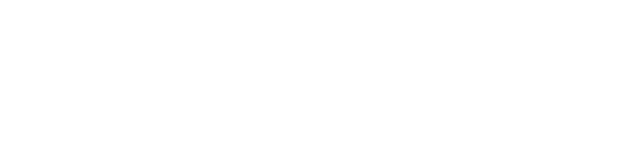
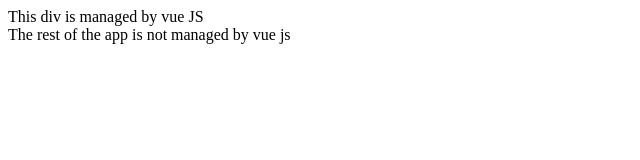
Before and after one commit to PacktPublishing/JavaScript-from-Frontend-to-Backend, a plain HTML site: page Chapter 3/practice/index.html in a window 1280 px wide. Shown: the whole page, without its empty margins (0-640 px from the left). Drawn offline with nearby package versions, Linux system fonts and the light colour scheme.

Commit message:
♻️ practice

```diff
--- a/Chapter 3/practice/index.html
+++ b/Chapter 3/practice/index.html
@@ -1,10 +1,20 @@
 <!DOCTYPE html>
 <html lang="en">
 <head>
-  <meta charset="UTF-8">
-  <title>Title</title>
+    <meta charset="UTF-8">
+    <script src="https://unpkg.com/vue@3/dist/vue.global.js"></script>
+    <title>VUE JS</title>
 </head>
 <body>
+<div id="app">First DIv</div>
+<div>The rest of the app is not managed by vue js</div>
 
 </body>
+<script>
+    alert(`${Vue.version}`)
+    var app = Vue.createApp({
+        template: "This div is managed by vue JS"
+    })
+    var vm = app.mount('div#app')
+</script>
 </html>
```
